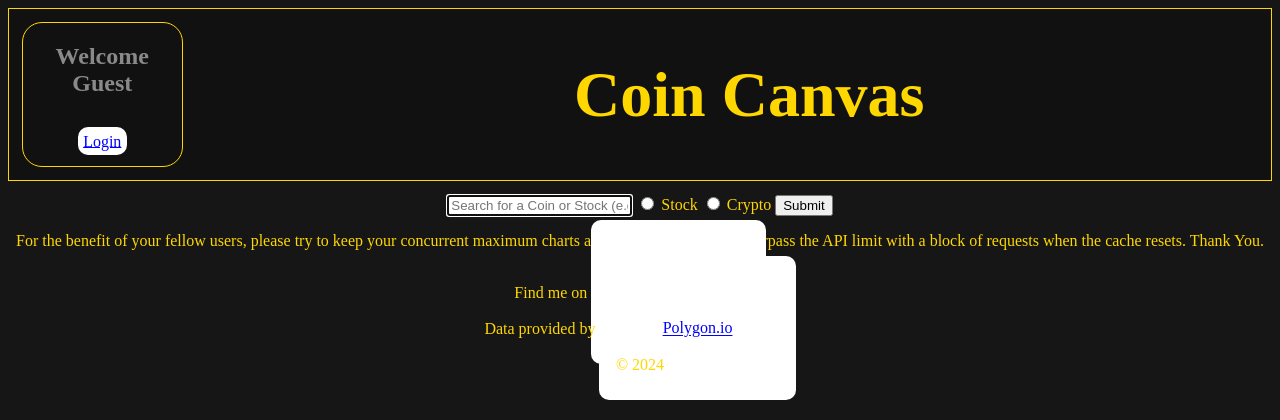
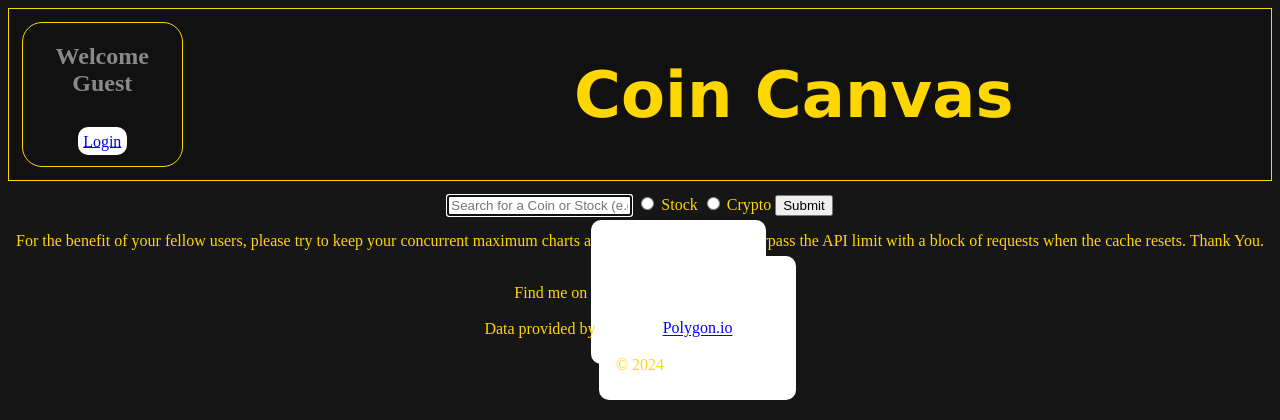
Before and after one commit to JamesBrooks01/CoinCanvas, a Flask app: template templates/index.html in a window 1280 px wide. Shown: the top 420 px of the page. Run offline with Flask 3, Linux system fonts and the light colour scheme; the template is opened without the code that fills it, so the values that code supplies are empty.

Commit message:
made the font for the h1 tag look a bit better

```diff
--- a/static/base.css
+++ b/static/base.css
@@ -24,6 +24,7 @@
 
 h1{
     font-size: 5vw;
+    font-family: 'Lucida Sans', 'Lucida Sans Regular', 'Lucida Grande', 'Lucida Sans Unicode', Geneva, Verdana, sans-serif;
     color: gold;
     margin-left: 30%;
     margin-top: auto;
```
